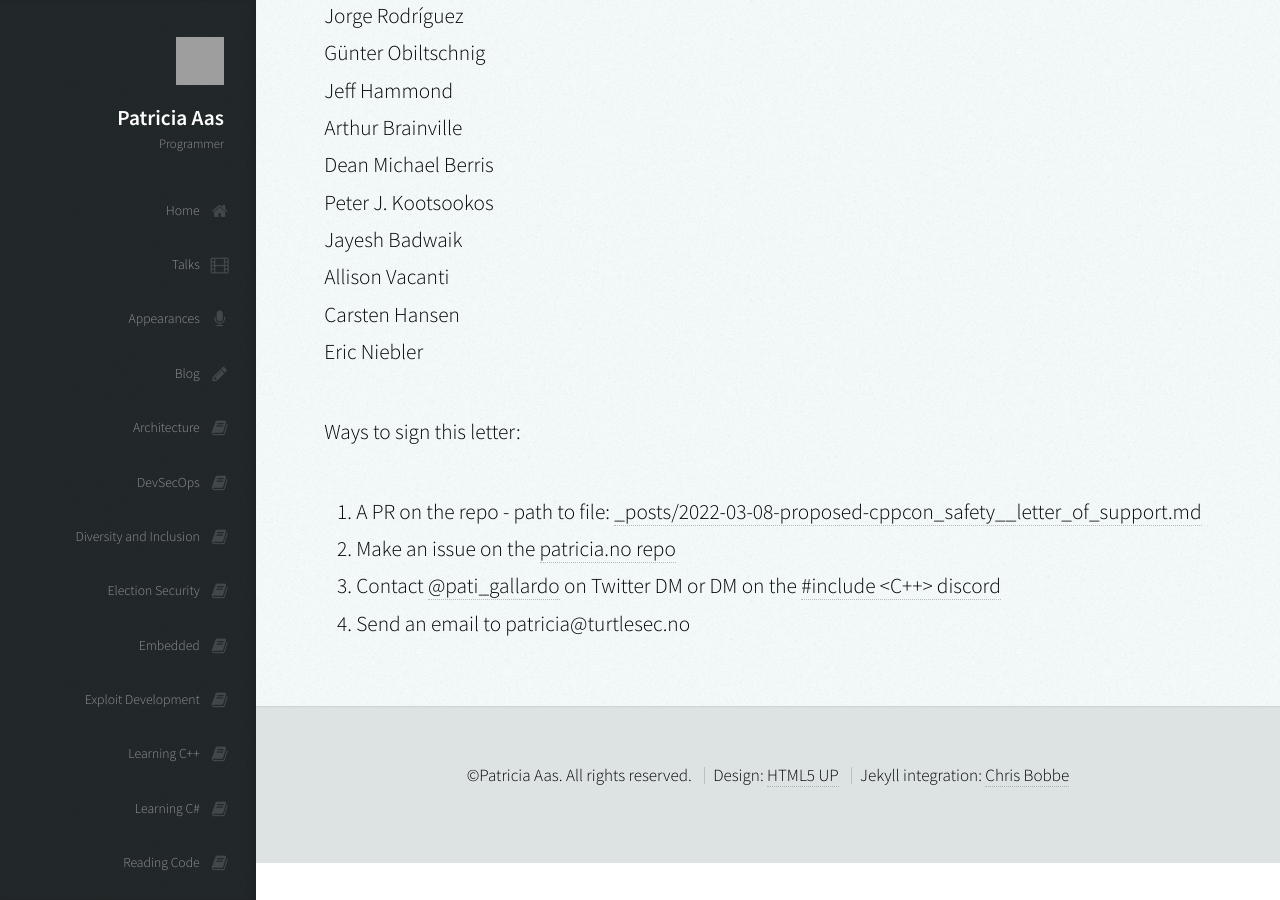
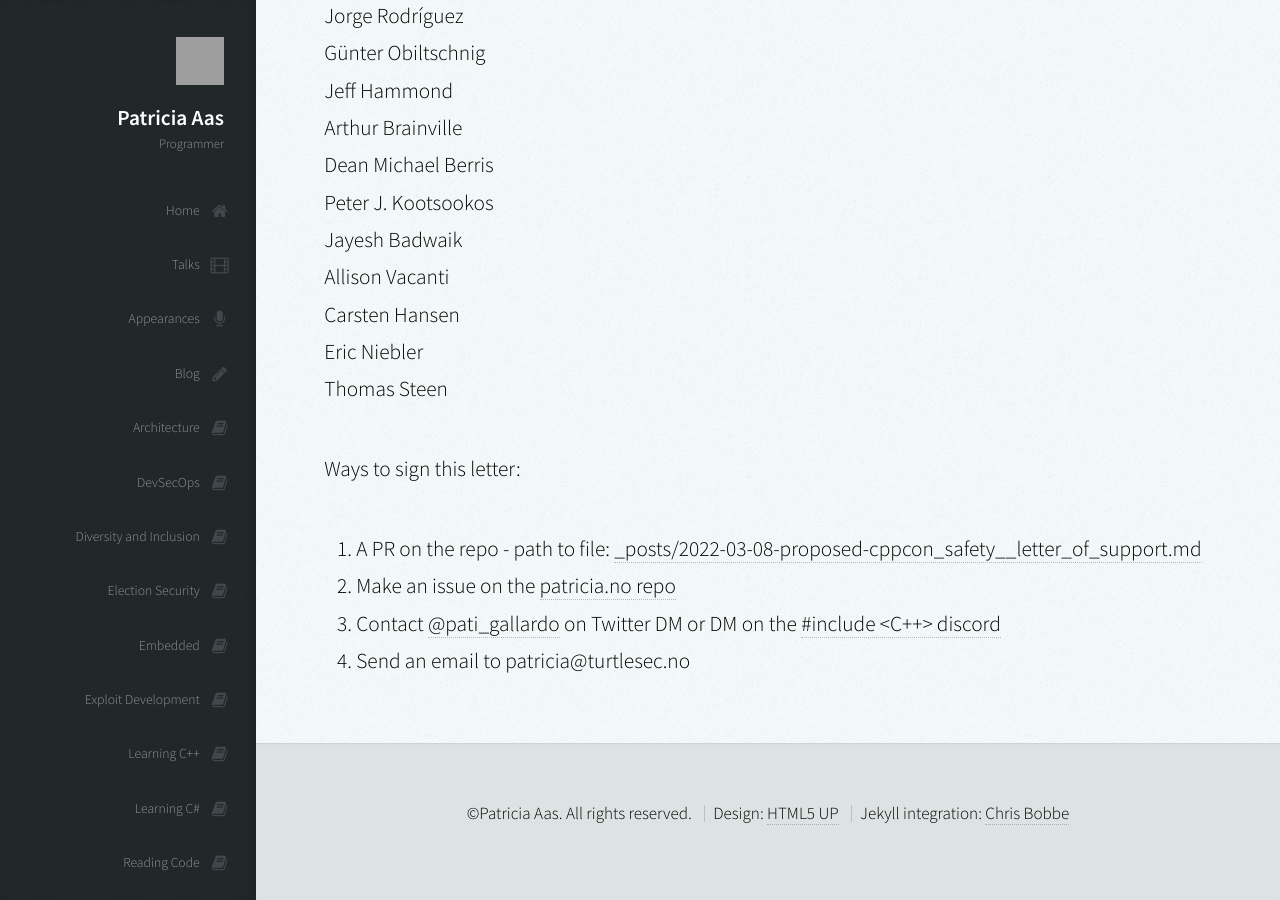
Before and after one commit to patricia-gallardo/patricia-gallardo.github.io, a Jekyll site: the page built from _posts/2022-03-08-proposed-cppcon_safety__letter_of_support.md, in a window 1280 px wide and 900 px high, scrolled down 5709 px. Built offline with Jekyll 4.4.1, drawn with Linux system fonts in a browser that asks for light colours; nearby versions of some CDN libraries; grey boxes are pictures that could not be loaded.

Commit message:
Update 2022-03-08-proposed-cppcon_safety__letter_of_support.md

```diff
--- a/_posts/2022-03-08-proposed-cppcon_safety__letter_of_support.md
+++ b/_posts/2022-03-08-proposed-cppcon_safety__letter_of_support.md
@@ -161,6 +161,7 @@ Jayesh Badwaik <br>
 Allison Vacanti <br>
 Carsten Hansen <br>
 Eric Niebler <br>
+Thomas Steen <br>
 
 
 Ways to sign this letter:
```
